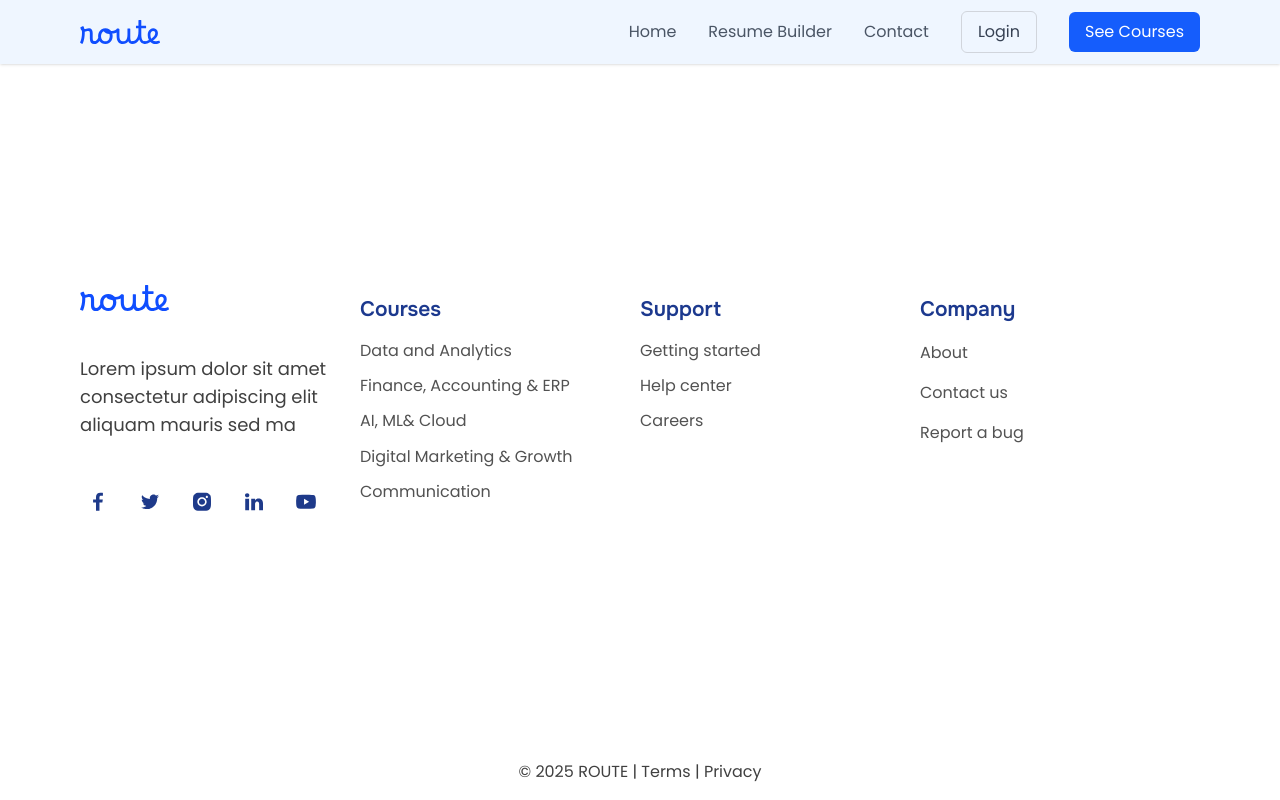
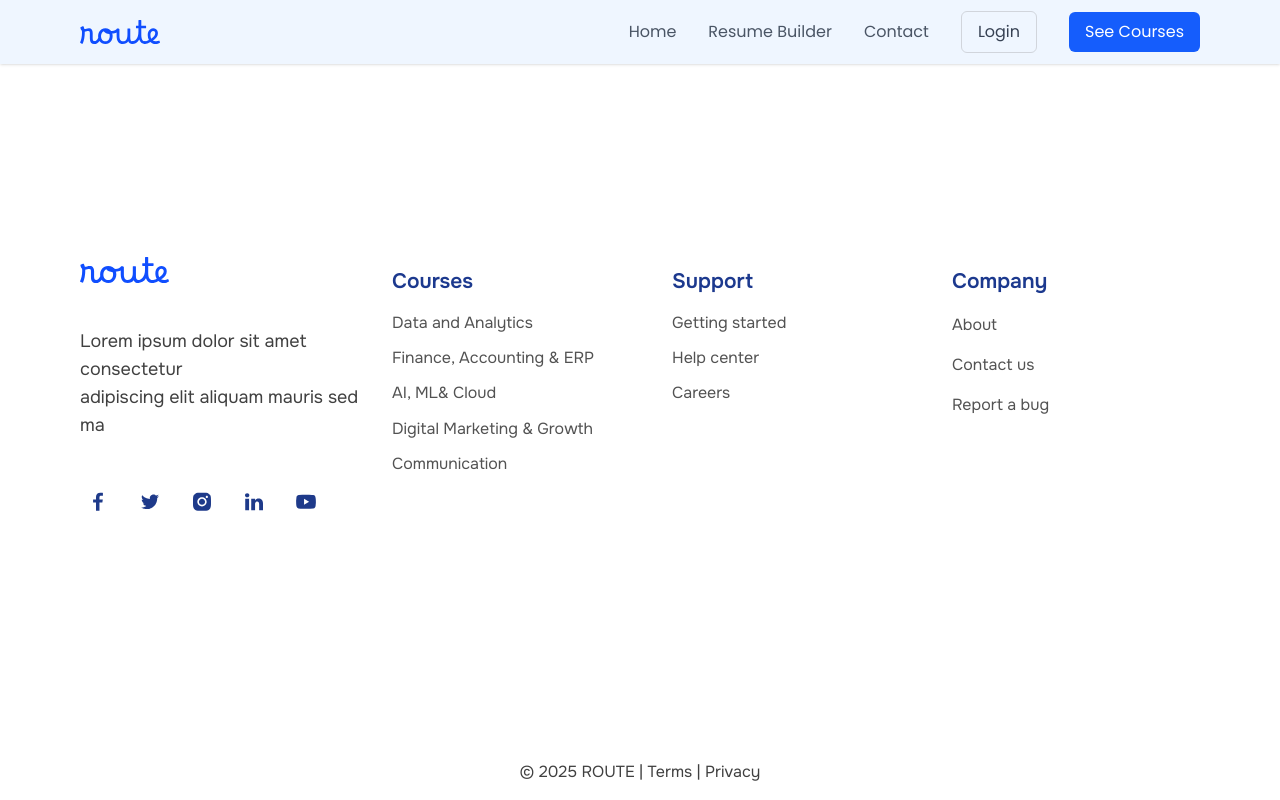
Before and after one commit to sreekesh-nexotech/routes-academy-website2, a Next.js app in the folder frontend/routes-academy/: page / in a window 1280 px wide. Built offline with nearby package versions, Linux system fonts and the light colour scheme.

Commit message:
Add responsive changes for footer

```diff
--- a/frontend/routes-academy/src/components/ui/Footer.tsx
+++ b/frontend/routes-academy/src/components/ui/Footer.tsx
@@ -31,8 +31,8 @@ const Footer = () => {
     { href: "#", label: "Report a bug" },
   ];
   return (
-    <footer>
-      <div className="grid sm:grid-cols-2  lg:grid-cols-4 p-[1rem] sm:p-[5rem]">
+    <footer className="container mx-auto">
+      <div className="grid sm:grid-cols-2 lg:grid-cols-4 p-[1rem] sm:p-[5rem]">
         <div>
           <div className="flex-shrink-0 mb-[2.75rem]">
             <Image
@@ -42,10 +42,10 @@ const Footer = () => {
               height={26}
             />
           </div>
-          <p className="font-normal text-neutral-700 text-[1.125rem] leading-[1.75rem] mb-[2.75rem]">
-            Lorem ipsum dolor sit amet consectetur adipiscing elit aliquam
-            mauris sed ma
-          </p>
+          <h4 className="font-normal text-neutral-700 text-[1rem] sm:text-[1.125rem] leading-[1.75rem] mb-[2.75rem]">
+            Lorem ipsum dolor sit amet consectetur <br /> adipiscing elit
+            aliquam mauris sed ma
+          </h4>
           <div className="flex gap-[1rem] mb-[6rem]">
             <Link href="#">
               <Image
@@ -79,14 +79,14 @@ const Footer = () => {
             </Link>
           </div>
         </div>
-        <div className="mb-[3.875rem] sm:mb-0">
-          <h5 className="text-[1.3125rem] leading-[3rem] text-blue-900 font-semibold">
+        <div className="mb-[3.875rem] sm:mb-0 md:ml-[2rem]">
+          <h5 className="text-[1.125rem] sm:text-[1.3125rem] leading-[3rem] text-blue-900 font-semibold">
             Courses
           </h5>
           {courseLinks.map((link) => (
             <div key={link.label}>
               <Link
-                className="font-normal text-neutral-600 text-[1rem] leading-[2.2rem]"
+                className="font-(family-name:--font-onest) font-normal text-neutral-600 text-[0.875rem] sm:text-[1rem] leading-[2.2rem]"
                 href={link.href}
               >
                 {link.label}
@@ -95,14 +95,14 @@ const Footer = () => {
             </div>
           ))}
         </div>
-        <div className="hidden sm:block ">
-          <h5 className="text-[1.3125rem] leading-[3rem] text-blue-900 font-semibold">
+        <div className="hidden sm:block md:ml-[2rem]">
+          <h5 className="text-[1.125rem] sm:text-[1.3125rem] leading-[3rem] text-blue-900 font-semibold">
             Support
           </h5>
           {supportLinks.map((link) => (
             <div key={link.label}>
               <Link
-                className="font-normal text-neutral-600 text-[1rem] leading-[2.2rem]"
+                className="font-(family-name:--font-onest) font-normal text-neutral-600 text-[0.875rem] sm:text-[1rem] leading-[2.2rem]"
                 href={link.href}
               >
                 {link.label}
@@ -111,15 +111,15 @@ const Footer = () => {
             </div>
           ))}
         </div>
-        <div className="grid grid-cols-2 sm:block">
+        <div className="grid grid-cols-2 sm:block md:ml-[2rem]">
           <div>
-            <h5 className="text-[1.3125rem] leading-[3rem] text-blue-900 font-semibold">
+            <h5 className="text-[1.125rem] sm:text-[1.3125rem] leading-[3rem] text-blue-900 font-semibold">
               Company
             </h5>
             {companyLinks.map((link) => (
               <div key={link.label}>
                 <Link
-                  className="font-normal text-neutral-600 text-[1rem] leading-[2.5rem]"
+                  className="font-(family-name:--font-onest) font-normal text-neutral-600 text-[0.875rem] sm:text-[1rem] leading-[2.5rem]"
                   href={link.href}
                 >
                   {link.label}
@@ -129,13 +129,13 @@ const Footer = () => {
             ))}
           </div>
           <div className="sm:hidden">
-            <h5 className="text-[1.3125rem] leading-[3rem] text-blue-900 font-semibold">
+            <h5 className="text-[1.125rem] sm:text-[1.3125rem] leading-[3rem] text-blue-900 font-semibold">
               Support
             </h5>
             {supportLinks.map((link) => (
               <div key={link.label}>
                 <Link
-                  className="font-normal text-neutral-600 text-[1rem] leading-[2.2rem]"
+                  className="font-normal text-neutral-600 text-[0.875rem] sm:text-[1rem] leading-[2.2rem]"
                   href={link.href}
                 >
                   {link.label}
@@ -147,9 +147,9 @@ const Footer = () => {
         </div>
       </div>
       <div className="flex justify-center items-center pt-[2rem] pb-[1rem] mt-[2rem]">
-        <p className="text-neutral-700 font-normal text-[1rem] leading-[1.5rem]">
+        <h5 className="text-neutral-700 font-normal text-[1rem] leading-[1.5rem]">
           © {new Date().getFullYear()} ROUTE | Terms | Privacy
-        </p>
+        </h5>
       </div>
     </footer>
   );
```
